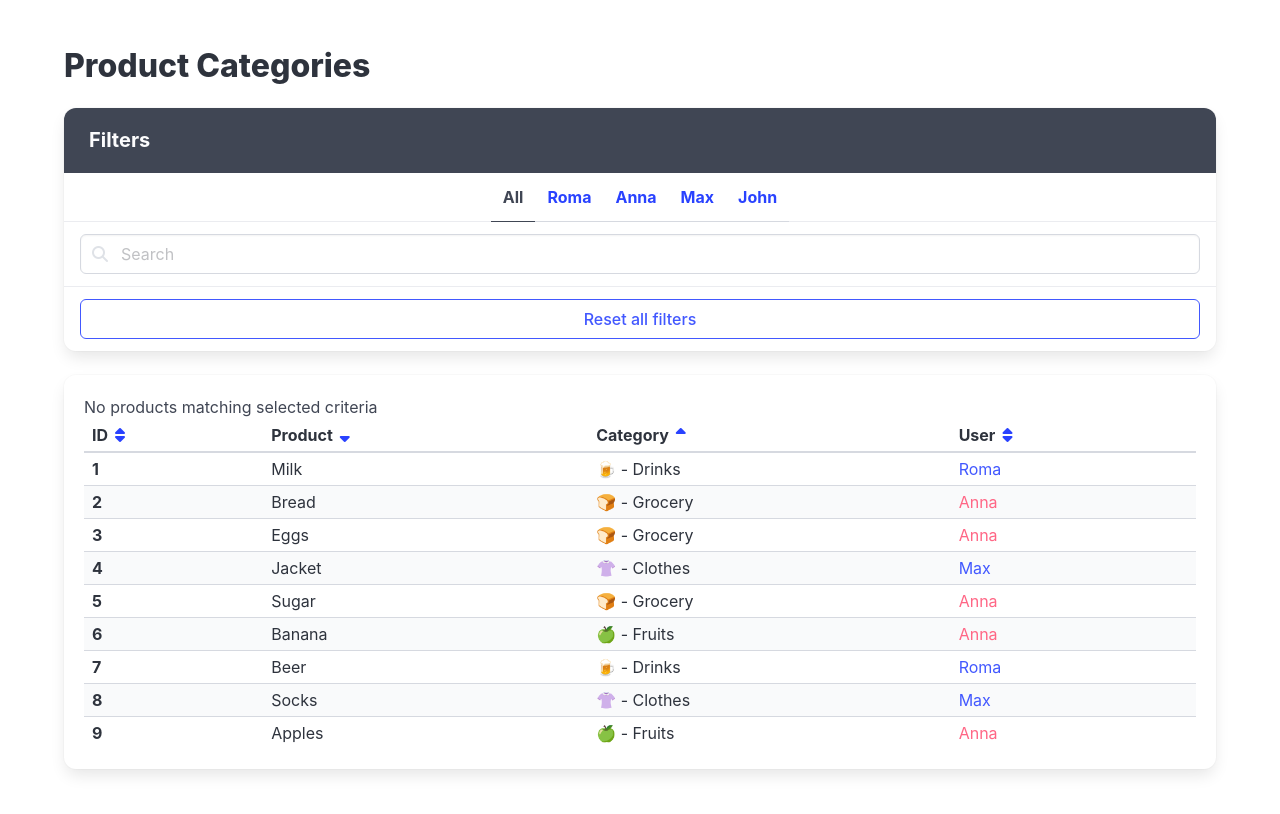
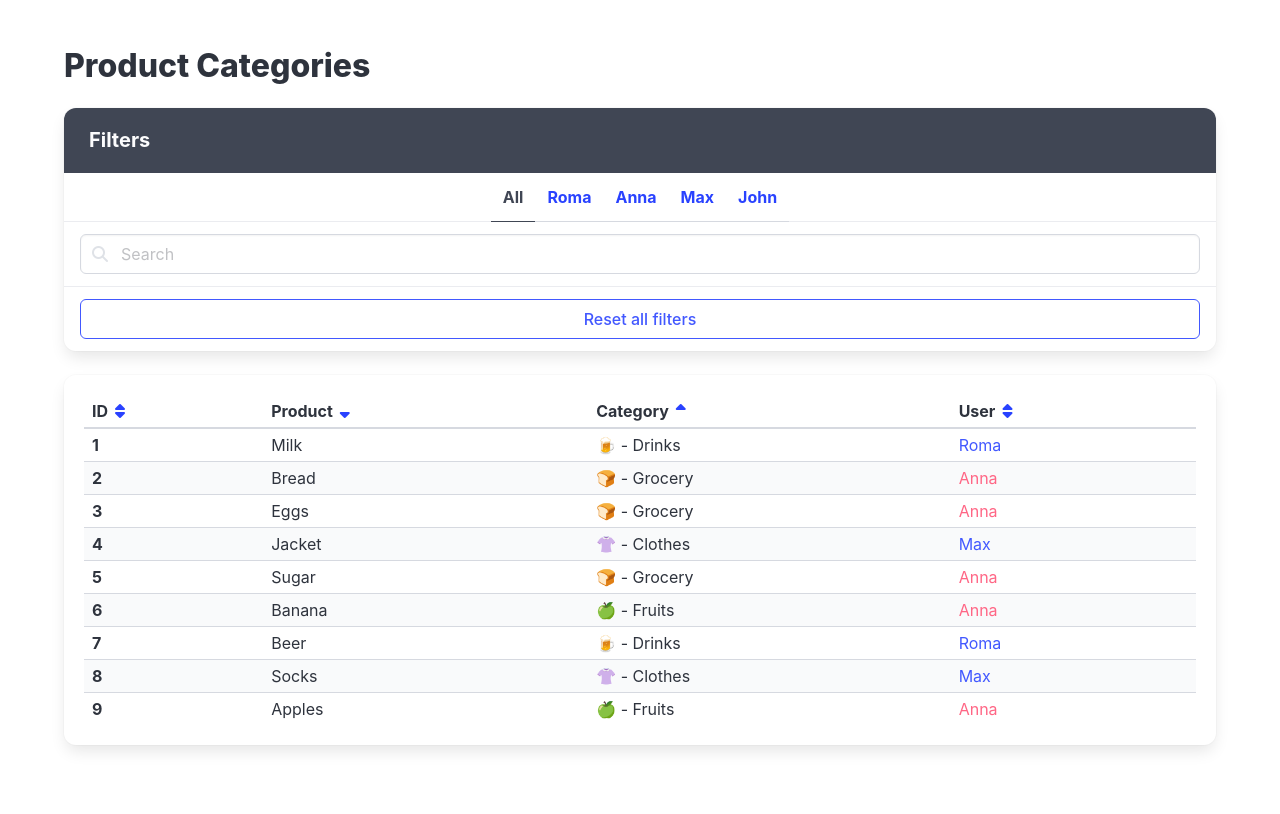
Before and after one commit to Bohdan-Diatliuk/react-practice, a React (Vite) app: page / in a window 1280 px wide. Shown: the top 814 px of the page. Built offline with nearby package versions, Linux system fonts and the light colour scheme.

Commit message:
show a No result message if there are no products matching the current criteria

```diff
--- a/src/App.jsx
+++ b/src/App.jsx
@@ -25,10 +25,9 @@ export const App = () => {
       : null;
 
     const matchesUser = selectedUser === 'all' || users.id === selectedUser;
-    const matchesSearch =
-      product.name.toLowerCase().includes(searchQuery.toLowerCase()) ||
-      category.title.toLowerCase().includes(searchQuery.toLowerCase()) ||
-      users.name.toLowerCase().includes(searchQuery.toLowerCase());
+    const matchesSearch = users.name
+      .toLowerCase()
+      .includes(searchQuery.toLowerCase());
 
     return matchesUser && matchesSearch;
   });
@@ -76,6 +75,15 @@ export const App = () => {
                 <span className="icon is-left">
                   <i className="fas fa-search" aria-hidden="true" />
                 </span>
+                {searchQuery && (
+                  <span className="icon is-right">
+                    <button
+                      type="button"
+                      className="delete"
+                      onClick={() => setSearchQuery('')}
+                    />
+                  </span>
+                )}
               </p>
             </div>
 
@@ -92,10 +100,11 @@ export const App = () => {
         </div>
 
         <div className="box table-container">
+          {filteredProducts.length === 0 ? (
             <p data-cy="NoMatchingMessage">
               No products matching selected criteria
             </p>
-
+          ) : (
             <table
               data-cy="ProductTable"
               className="table is-striped is-narrow is-fullwidth"
@@ -183,6 +192,7 @@ export const App = () => {
                 })}
               </tbody>
             </table>
+          )}
         </div>
       </div>
     </div>
```
Lines whose indentation alone changed are shown as unchanged.
